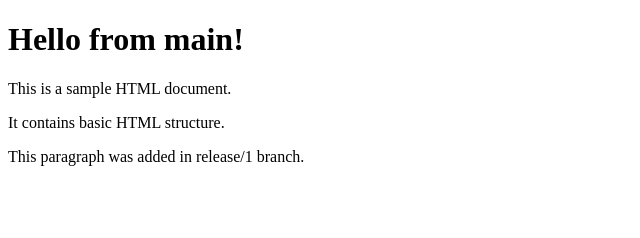
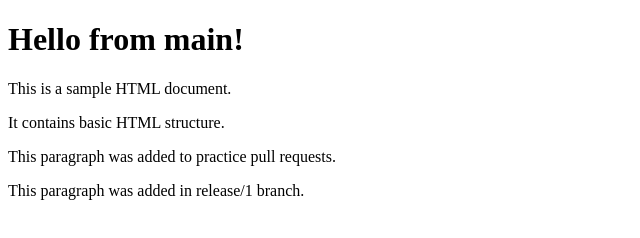
Before and after one commit to arutyunovaa/practice, a plain HTML site: page index.html in a window 1280 px wide. Shown: the whole page, without its empty margins (0-640 px from the left). Drawn offline with Linux system fonts and the light colour scheme.

Commit message:
add pr paragraph

```diff
--- a/index.html
+++ b/index.html
@@ -9,6 +9,7 @@
     <h1>Hello from main!</h1>
     <p>This is a sample HTML document.</p>
     <p>It contains basic HTML structure.</p>
+    <p>This paragraph was added to practice pull requests.</p>
     <p>This paragraph was added in release/1 branch.</p>
 </body>
 </html>
```
